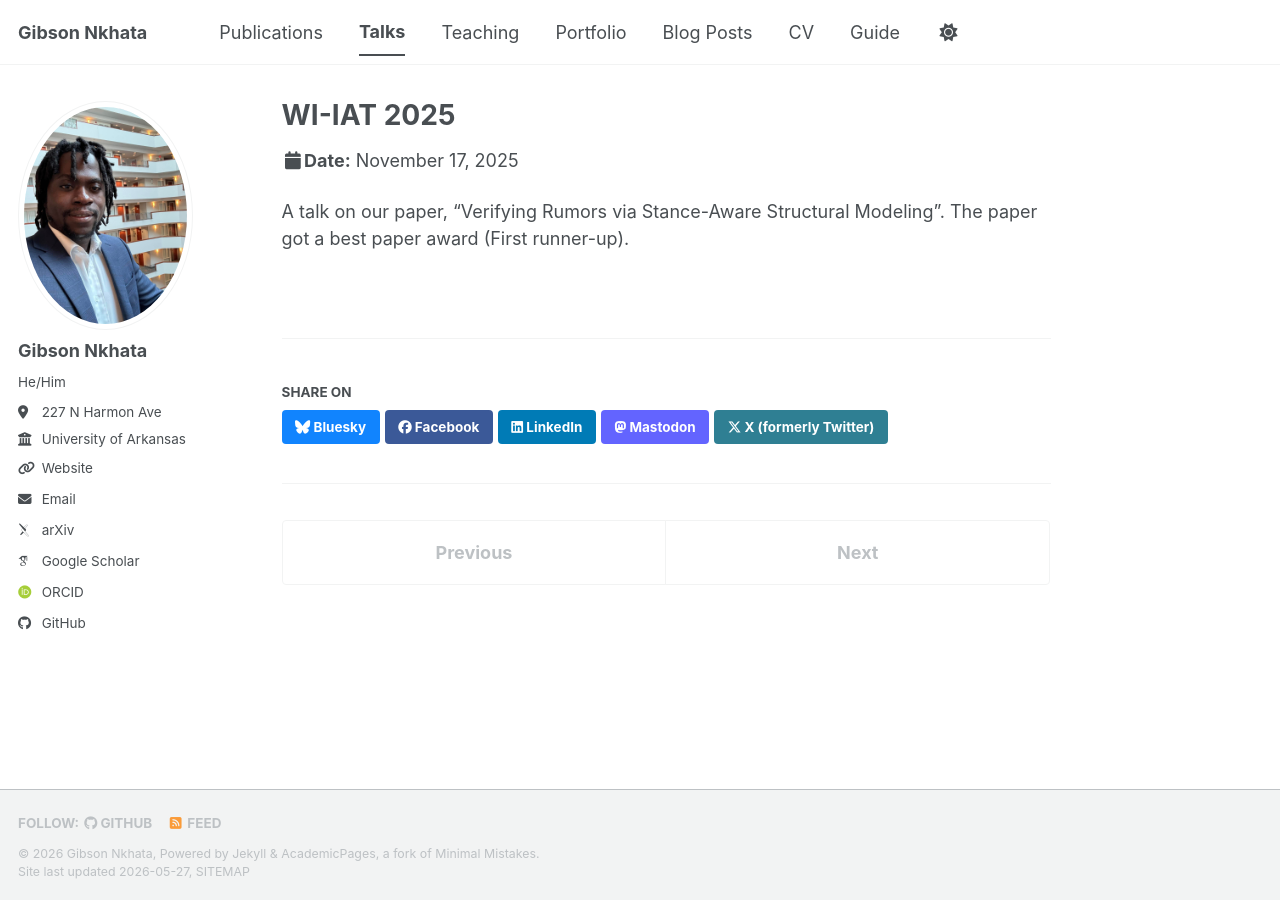
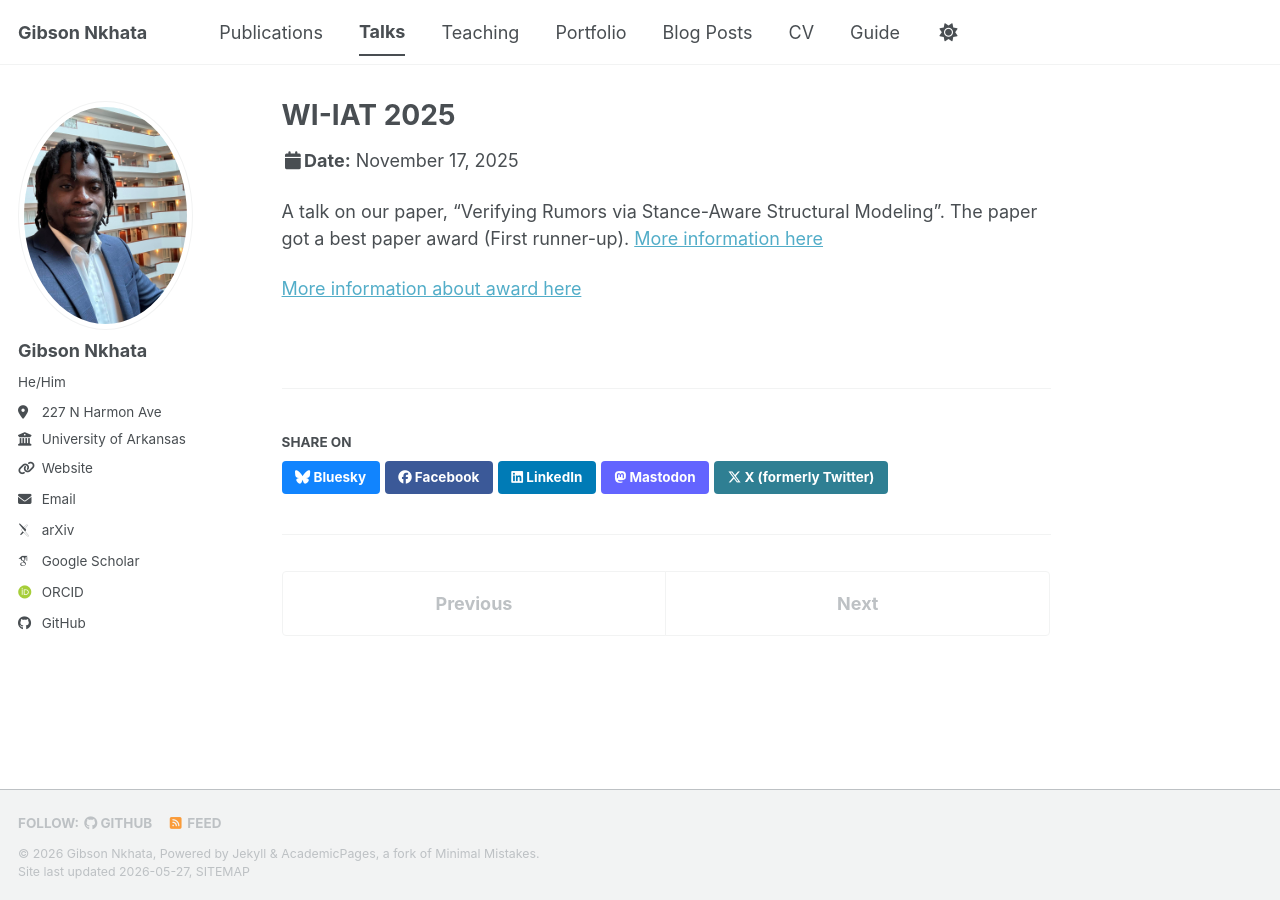
Before and after one commit to gnkhata/gnkhata.github.io, a Jekyll site: the page built from _talks/2012-03-01-talk-1.md, in a window 1280 px wide. Built offline with Jekyll 4.4.1, drawn with Linux system fonts in a browser that asks for light colours; some web fonts are replaced; a script bundle is joined from its source files by our own code; library files that are not in the unit come from our copies.

Commit message:
Update 2012-03-01-talk-1.md

```diff
--- a/_talks/2012-03-01-talk-1.md
+++ b/_talks/2012-03-01-talk-1.md
@@ -9,3 +9,6 @@ location: "London, United Kingdom"
 ---
 
 A talk on our paper, "Verifying Rumors via Stance-Aware Structural Modeling". The paper got a best paper award (First runner-up).
+[More information here](https://arxiv.org/abs/2512.13559)
+
+[More information about award here](https://www.wi-iat.com/wi-iat2025/Call-for-Paper-Awards.html)
```
